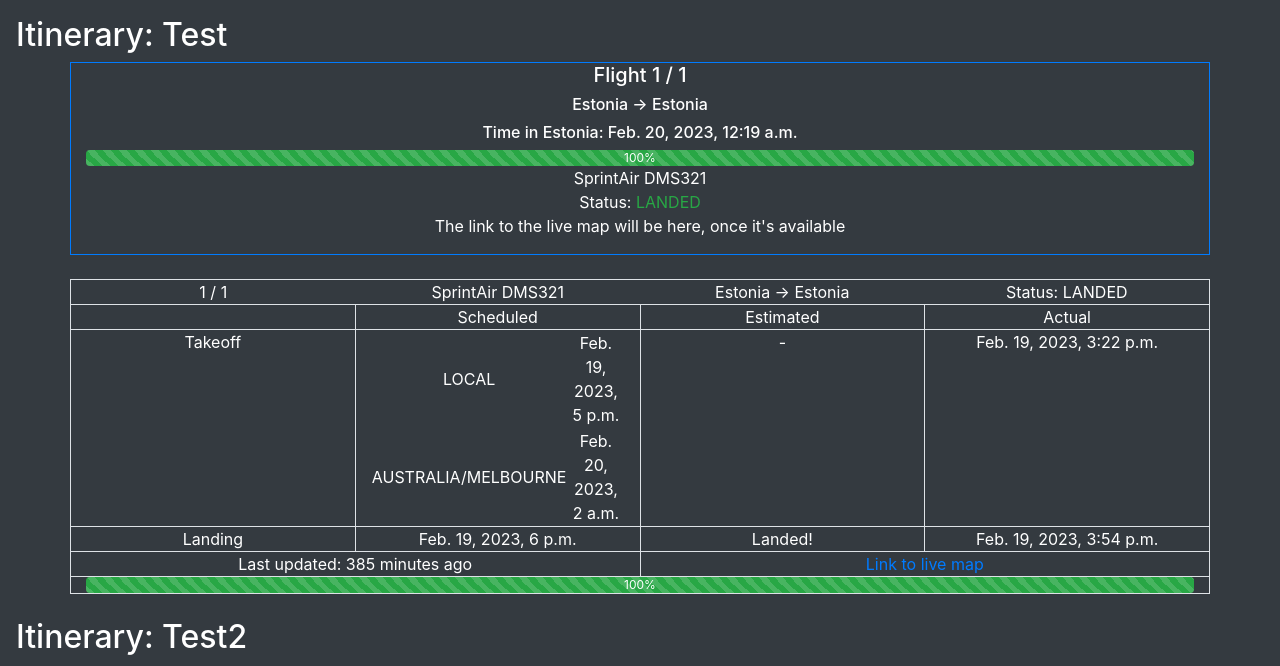
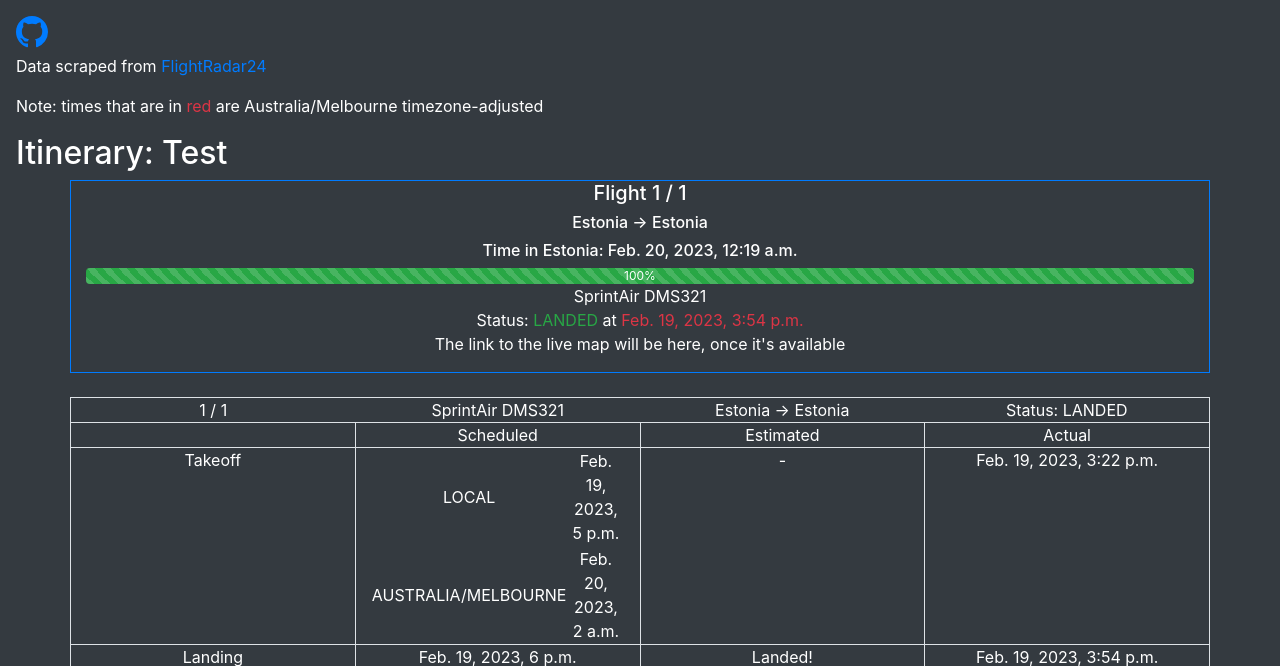
Before and after one commit to loigom/flightTrack, a Django app: template itineraryStalk/templates/home.html in a window 1280 px wide. Shown: the top 666 px of the page. Run offline with Django 4.2, Linux system fonts and the light colour scheme; the template is opened without the code that fills it: values that come from a table or form of the project are taken from there, others are empty; data comes from the database, SQL or seed files in the repository; both versions use the stored data as it was after the commit.

Commit message:
Closes #6

```diff
--- a/itineraryStalk/templates/flight_templates/components/status.html
+++ b/itineraryStalk/templates/flight_templates/components/status.html
@@ -1,9 +1,22 @@
 <div class="row">
     <div class="col">
+
         {% if flight.status == 'LANDED' %}
-        Status: <span class="text-success">{{ flight.status }}</span>
+
+        {% load tags %}
+        {% timestamp_to_aware_datetime flight.actual_landed_ts as landed_time %}
+
+        Status: <span class="text-success">{{ flight.status }}
+                    <span class="text-danger">
+                        <span class="text-white">at</span>
+                    {{ landed_time }}
+                    </span>
+                </span>
+
         {% else %}
         Status: {{ flight.status|default:"N/A" }}
+
         {% endif %}
+
     </div>
 </div>
--- /dev/null
+++ b/itineraryStalk/templates/github.html
@@ -0,0 +1,5 @@
+<a href="https://github.com/loigom/itineraryStalk">
+    <svg xmlns="http://www.w3.org/2000/svg" width="32" height="32" fill="currentColor" class="bi bi-github" viewBox="0 0 16 16">
+        <path d="M8 0C3.58 0 0 3.58 0 8c0 3.54 2.29 6.53 5.47 7.59.4.07.55-.17.55-.38 0-.19-.01-.82-.01-1.49-2.01.37-2.53-.49-2.69-.94-.09-.23-.48-.94-.82-1.13-.28-.15-.68-.52-.01-.53.63-.01 1.08.58 1.23.82.72 1.21 1.87.87 2.33.66.07-.52.28-.87.51-1.07-1.78-.2-3.64-.89-3.64-3.95 0-.87.31-1.59.82-2.15-.08-.2-.36-1.02.08-2.12 0 0 .67-.21 2.2.82.64-.18 1.32-.27 2-.27.68 0 1.36.09 2 .27 1.53-1.04 2.2-.82 2.2-.82.44 1.1.16 1.92.08 2.12.51.56.82 1.27.82 2.15 0 3.07-1.87 3.75-3.65 3.95.29.25.54.73.54 1.48 0 1.07-.01 1.93-.01 2.2 0 .21.15.46.55.38A8.012 8.012 0 0 0 16 8c0-4.42-3.58-8-8-8z"/>
+    </svg>
+</a>
--- a/itineraryStalk/templates/home.html
+++ b/itineraryStalk/templates/home.html
@@ -1,3 +1,6 @@
+{% load tags %}
+{% server_timezone_string as SERVER_TIMEZONE %}
+
 <!DOCTYPE html>
 <html>
     <head>
@@ -9,6 +12,10 @@
     </head>
     <body class="bg-dark text-white p-3">
 
+        {% include "github.html" %}
+        <p>Data scraped from <a href="https://www.flightradar24.com/">FlightRadar24</a></p>
+        <p>Note: times that are in <span class="text-danger">red</span> are {{ SERVER_TIMEZONE }} timezone-adjusted</p>
+
         {% for itinerary in itineraries %}
             {% include "itinerary.html" %}
         {% endfor %}
```
Also changed, not shown: itineraryStalk/db.sqlite3.
